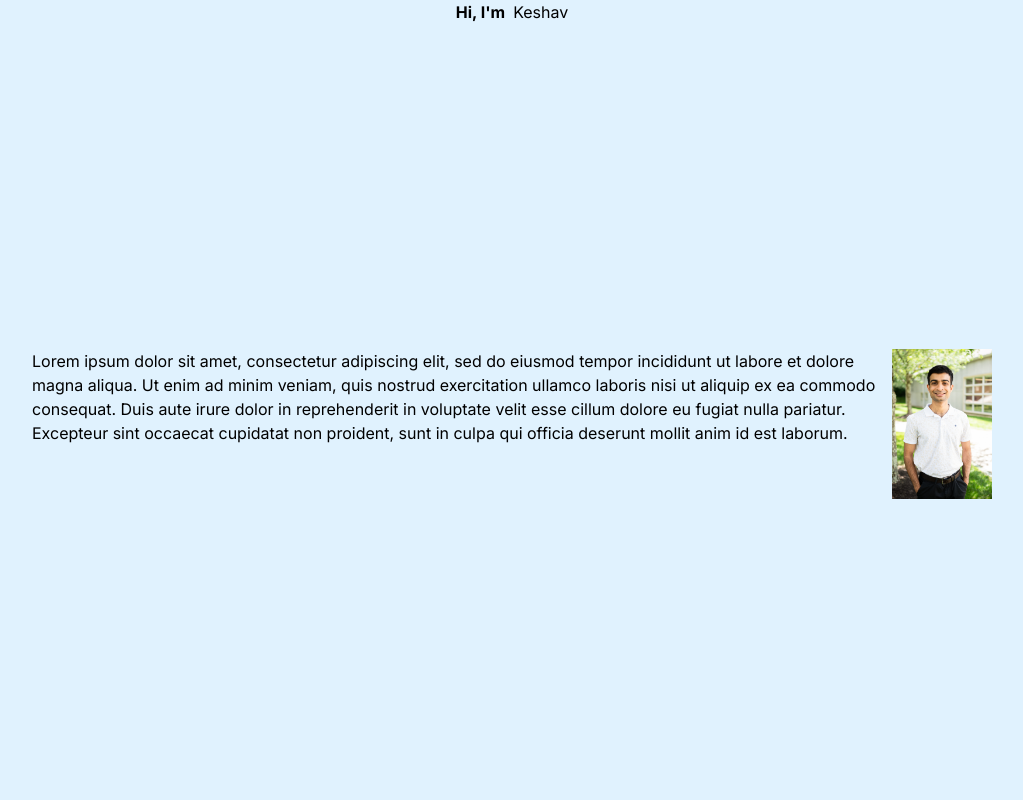
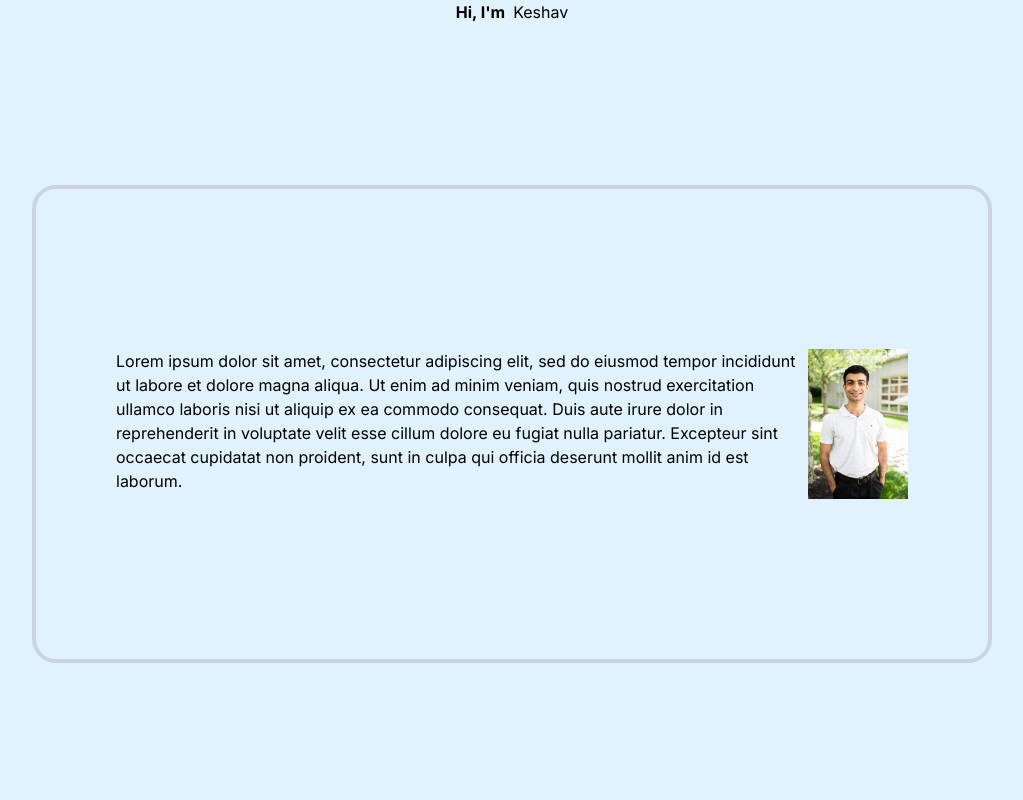
Before and after one commit to kjagannath3/next-website, a Next.js app: page / in a window 1280 px wide. Shown: the top 800 px of the page, without its empty margins (128-1151 px from the left). Built offline with nearby package versions, Linux system fonts and the light colour scheme.

Commit message:
Added borders

```diff
--- a/app/components.tsx
+++ b/app/components.tsx
@@ -11,8 +11,8 @@ export function NameIcon() {
 
 export function BlurbName() {
   return (
-    <div className="flex w-full justify-center items-center h-screen place-content-end ">
-      <div className="flex w-3/4">
+    <div className="flex w-full justify-center items-center h-screen  ">
+      <div className="flex px-20 py-40 w-3/4 fill-red-100 border-4 border-slate-300 rounded-3xl">
         <h1 className="">
           Lorem ipsum dolor sit amet, consectetur adipiscing elit, sed do
           eiusmod tempor incididunt ut labore et dolore magna aliqua. Ut enim ad
@@ -40,7 +40,7 @@ export function ProjectsList() {
     return <li>{number}</li>;
   });
   return (
-    <div className="flex w-1/2 justify-center items-center h-screen place-content-end h-screen">
+    <div className="flex w-1/2 border-solid justify-center items-center h-screen place-content-end h-screen">
       {" "}
       <div>
         <ul>{listOfNums}</ul>
```
